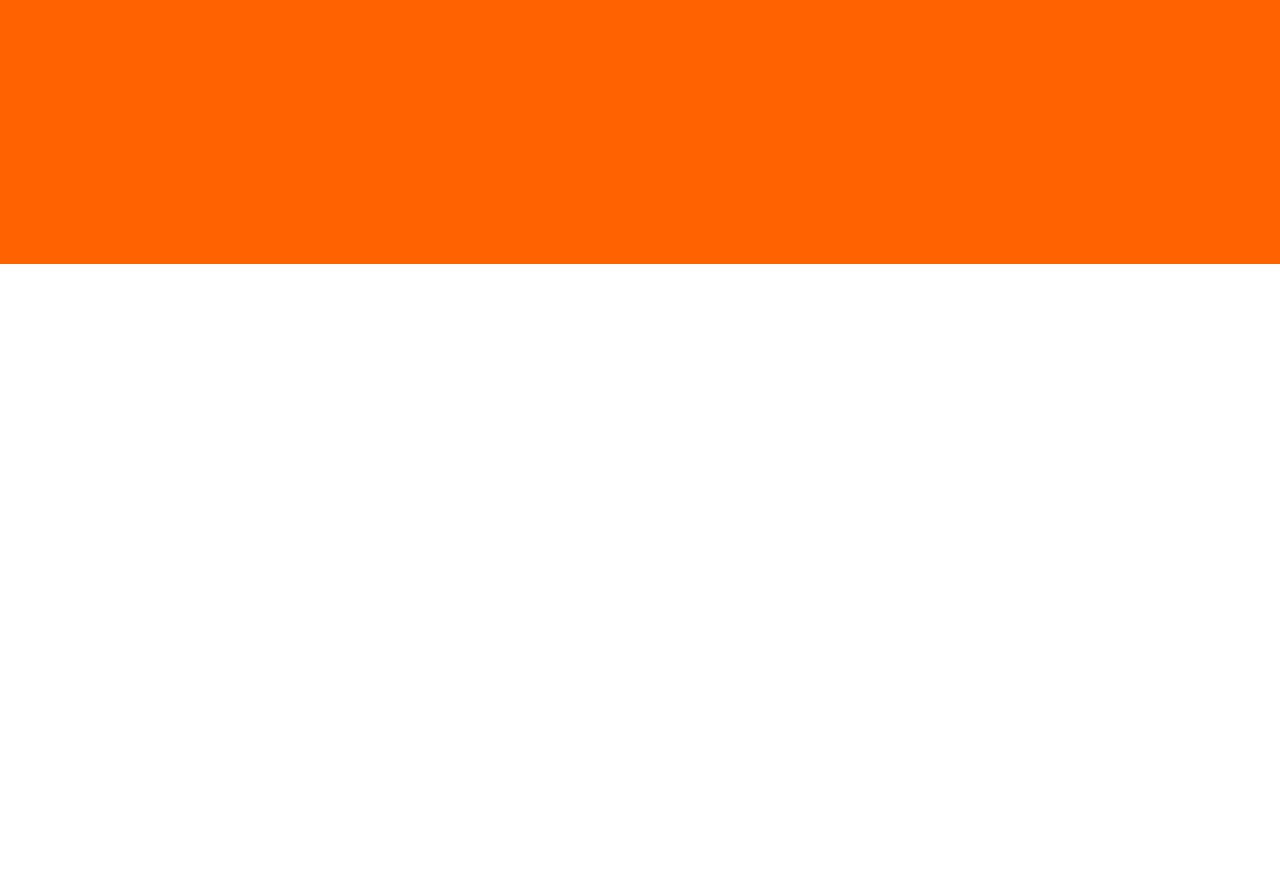
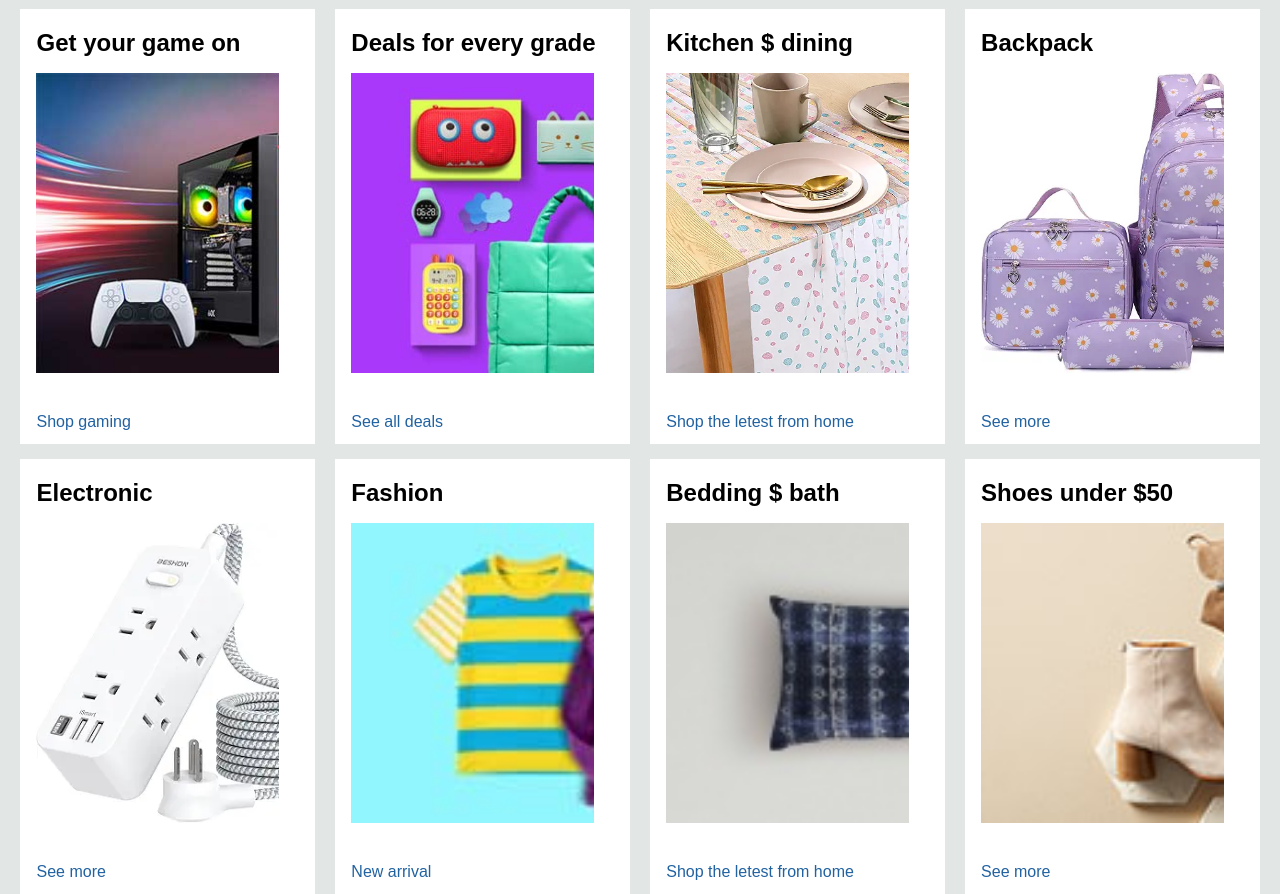
Before and after one commit to Rohit70889/AmazoneClone, a plain HTML site: page index.html in a window 1280 px wide. Shown: the part 436-1330 px from the top of the page. Before the commit the page ends 800 px from the top, so only its background shows below. Drawn offline with Linux system fonts and the light colour scheme.

Commit message:
upadate and add shopping deals

```diff
--- a/index.html
+++ b/index.html
@@ -76,6 +76,66 @@
     </div>
 
 
+    <div class="shop-section">
+        <div class="box1 box">
+            <div class="box-content">
+                <h2>Get your game on</h2>
+                <div class="box-image" style="background-image: url('box1.jpg');"></div>
+                <p>Shop gaming</p>
+            </div>
+        </div>
+        <div class="box2 box">
+            <div class="box-content">
+                <h2>Deals for every grade</h2>
+                <div class="box-image" style="background-image: url('box2.jpg');"></div>
+                <p>See all deals</p>
+            </div>
+        </div>
+        <div class="box3 box">
+            <div class="box-content">
+                <h2>Kitchen $ dining</h2>
+                <div class="box-image" style="background-image: url('box33.webp');"></div>
+                <p>Shop the letest from home</p>
+            </div>
+        </div>
+        <div class="box4 box">
+            <div class="box-content">
+                <h2>Backpack</h2>
+                <div class="box-image" style="background-image: url('box44.webp');"></div>
+                <p>See more</p>
+            </div>
+        </div>
+        <div class="box1 box">
+            <div class="box-content">
+                <h2>Electronic</h2>
+                <div class="box-image" style="background-image: url('box9.webp');"></div>
+                <p>See more</p>
+            </div>
+        </div>
+        <div class="box2 box">
+            <div class="box-content">
+                <h2>Fashion</h2>
+                <div class="box-image" style="background-image: url('box6.jpg');"></div>
+                <p>New arrival</p>
+            </div>
+        </div>
+        <div class="box3 box">
+            <div class="box-content">
+                <h2>Bedding $ bath</h2>
+                <div class="box-image" style="background-image: url('box7.jpg');"></div>
+                <p>Shop the letest from home</p>
+            </div>
+        </div>
+        <div class="box4 box">
+            <div class="box-content">
+                <h2>Shoes under $50</h2>
+                <div class="box-image" style="background-image: url('box8.jpg');"></div>
+                <p>See more</p>
+            </div>
+        </div>
+     </div>
+
+
 
 </body>
 </html>
--- a/style.css
+++ b/style.css
@@ -145,7 +145,10 @@ span {
 .hero-section {
     background-image: url(ama1.jpg);
     background-size: cover;
-    height: 600px;
+    height: 330px;
+    display: flex;
+    justify-content: center;
+    align-items: flex-end;
 }
 
 .hero-msg {
@@ -155,5 +158,46 @@ span {
     display: flex;
     align-items: center;
     justify-content: center;
+    font-size: 0.85rem;
+    width: 85%;
+    margin-bottom: 25px;
+}
 
+.hero-msg a {
+    color: rgb(54, 120, 146);
 }
+
+
+/* shop section */
+
+.shop-section {
+    display: flex;
+    justify-content: space-evenly;
+    background-color: #e2e7e6;
+    flex-wrap: wrap;
+}
+
+.box {
+    height: 400px;
+    width: 23%;
+    background-color: white;
+    padding: 20px 0px 15px;
+    margin-top: 15px;
+}
+
+.box-image {
+    height: 300px;
+    background-size: cover;
+    margin-top: 1rem;
+    margin-bottom: 2.5rem;
+    margin-right: 20px;
+}
+
+.box-content {
+    margin-left: 1rem;
+    margin-right: 1rem;
+}
+
+.box-content p {
+    color: #2162a1;
+}
```
Also changed, not shown: box1.jpg (added), box2.jpg (added), box33.webp (added), box44.webp (added), box6.jpg (added), box7.jpg (added), box8.jpg (added), box9.webp (added).
